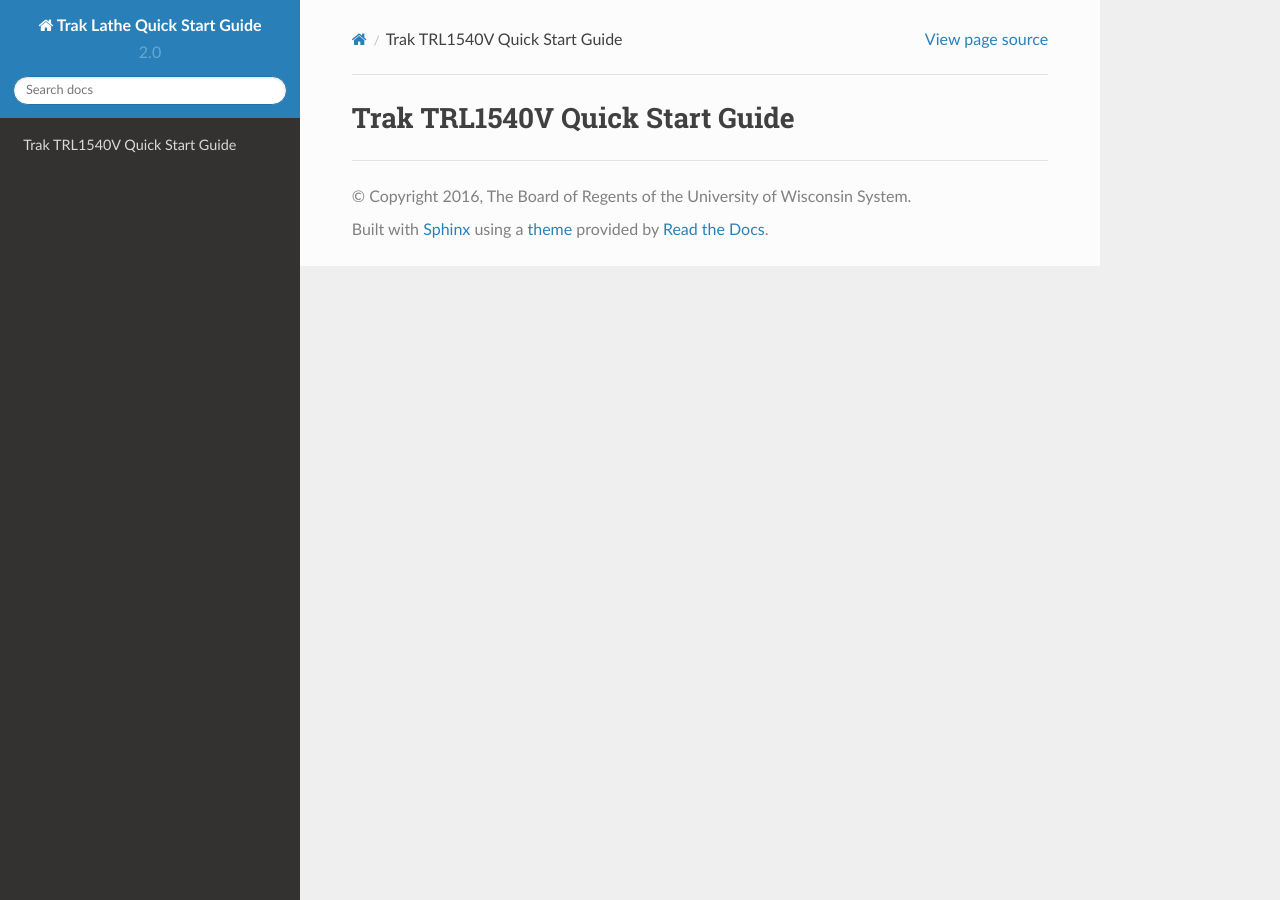
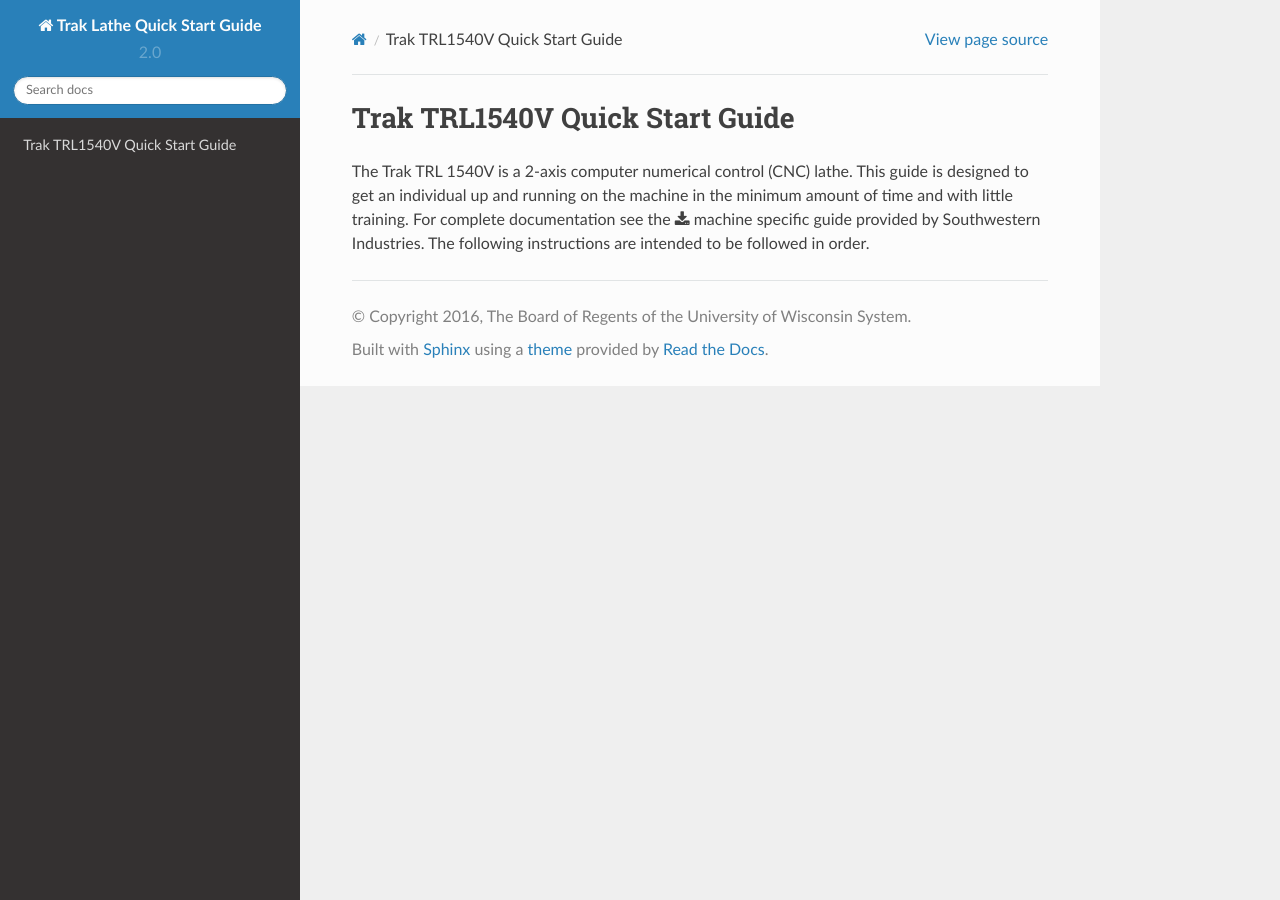
Before and after one commit to StudentShop/Trak-Lathe-Guide, a Sphinx documentation site: the page built from source/index.txt, in a window 1280 px wide. Built offline with Sphinx 7.4.7 and the Read the Docs theme 2.0.0, drawn with Linux system fonts in a browser that asks for light colours.

Commit message:
Add text content

```diff
--- a/source/index.txt
+++ b/source/index.txt
@@ -6,5 +6,11 @@
 Trak TRL1540V Quick Start Guide
 ===============================
 
+The Trak TRL 1540V is a 2-axis computer numerical control (CNC) lathe.
+This guide is designed to get an individual up and running on the
+machine in the minimum amount of time and with little training. For
+complete documentation see the :download:`machine specific guide
+</pdf/22635_manual.pdf>` provided by Southwestern Industries. The following instructions are intended to be followed in order.
+
 .. toctree::
    :maxdepth: 2
```
Also changed, not shown: 9 other files.
